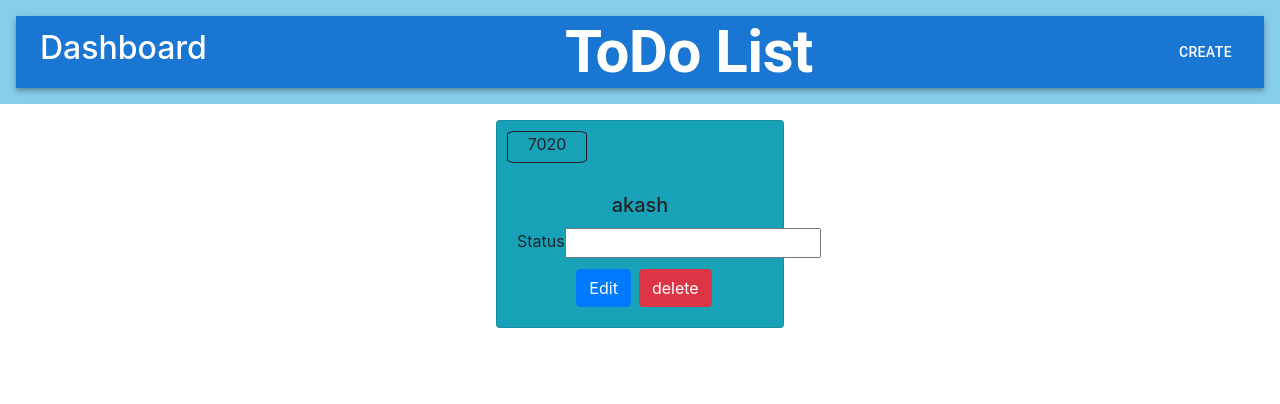
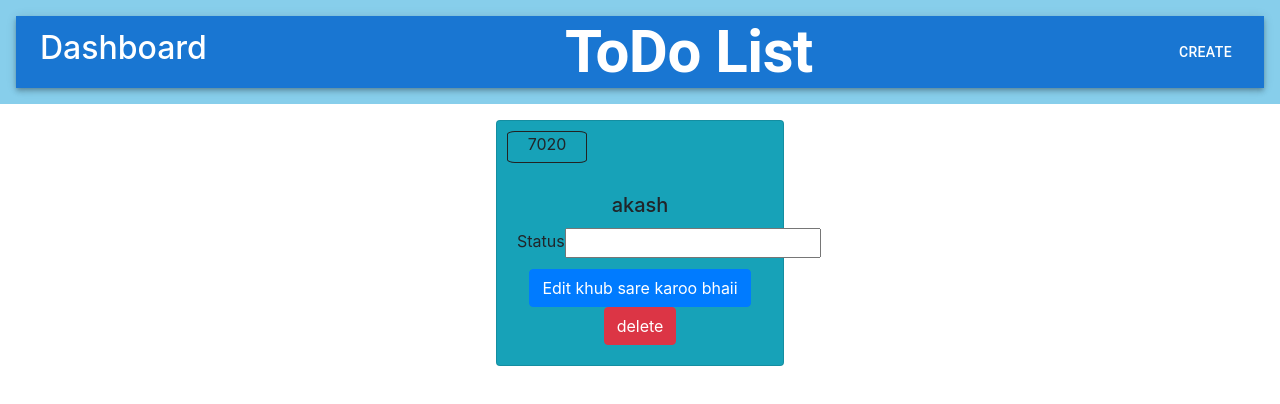
Before and after one commit to Akash7470/todolist_wtih_API, a React (Create React App) app: page / in a window 1280 px wide. Shown: the top 404 px of the page. Built offline with nearby package versions, Linux system fonts and the light colour scheme; data requests are answered from the project's data file.

Commit message:
test_branch_1 commit 1

```diff
--- a/src/Components/Homepage.jsx
+++ b/src/Components/Homepage.jsx
@@ -89,7 +89,7 @@ function Data() {
                   className="btn btn-primary mx-2"
                   onClick={(e) => updateTodos(data.id)}
                 >
-                  Edit
+                  Edit khub sare karoo bhaii
                 </button>
 
                 <button
```
